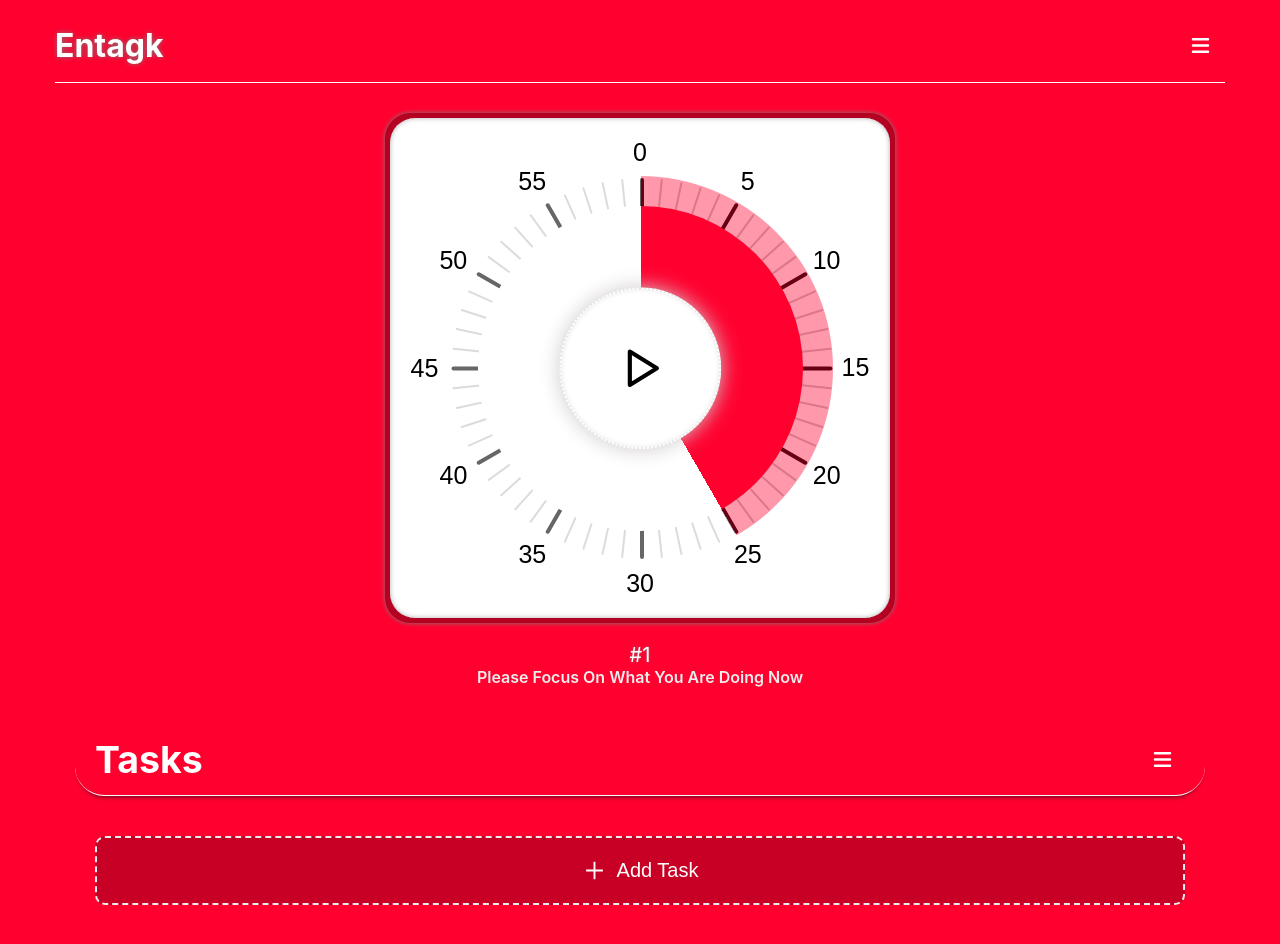
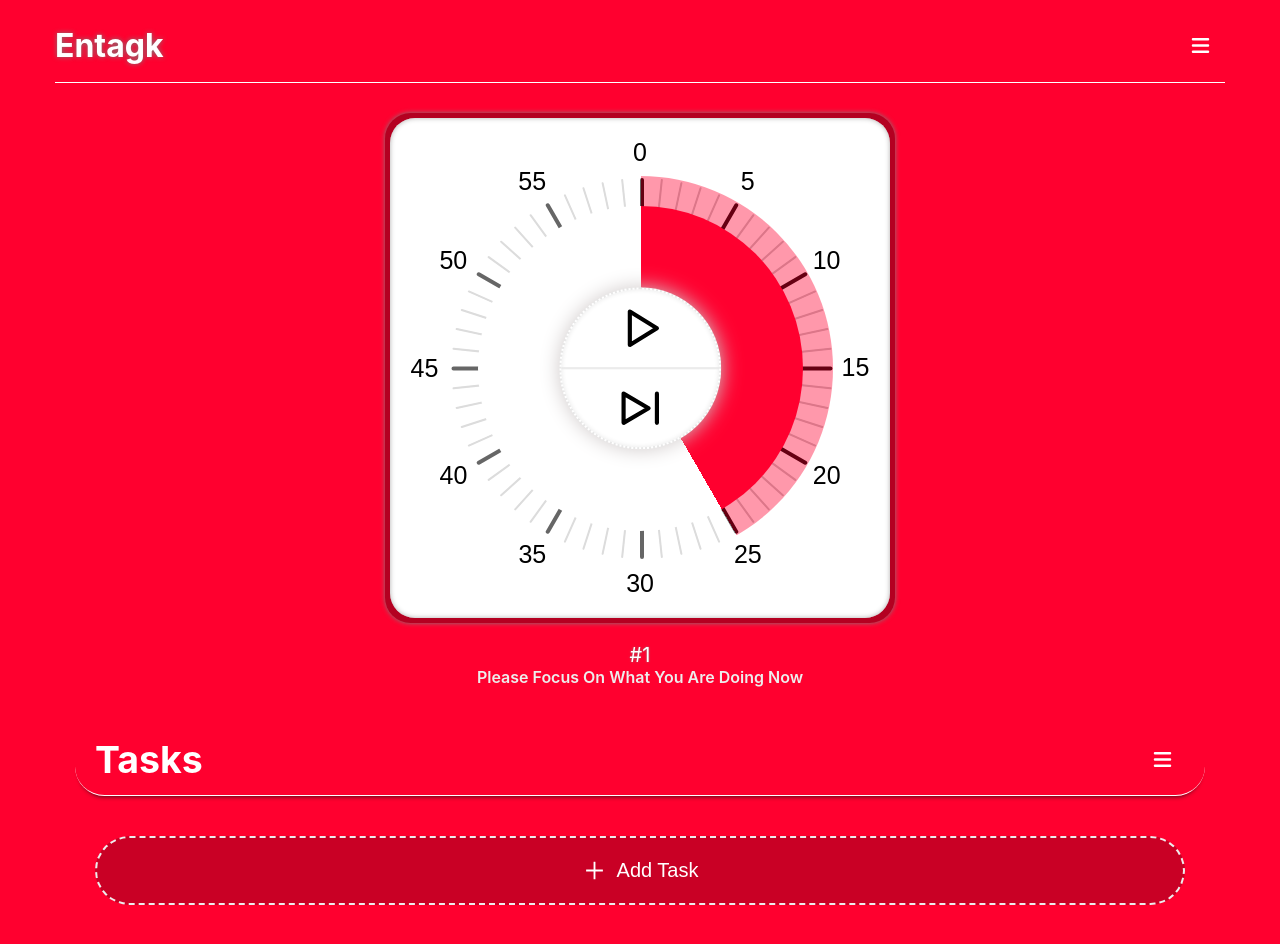
Before and after one commit to entagk/entagk-frontend, a React (Create React App) app: page / in a window 1280 px wide. Shown: the top 944 px of the page. Built offline with nearby package versions, Linux system fonts and the light colour scheme.

Commit message:
Closes 30, Add the skip button for skipping the timer active period

```diff
--- a/src/actions/timer.js
+++ b/src/actions/timer.js
@@ -195,15 +195,14 @@ export const changeActive = (active, activeId, setIsLoading, setMessage) => asyn
     // setTime()
     setIsLoading(activeId);
     if (!localStorage.getItem('token')) {
-      dispatch({ type: CHANGE_ACTIVE, data: active });
+      dispatch({ type: CHANGE_ACTIVE });
     } else {
       if (active === PERIOD && activeId) {
-        dispatch({ type: START_LOADING, })
-        dispatch({ type: CHANGE_ACTIVE, data: { active, task: { _id: activeId } } });
+        dispatch({ type: CHANGE_ACTIVE });
         const { data } = await api.increaseAct(activeId);
         dispatch({ type: INCREASE_ACT, data: { active, task: data } });
       } else {
-        dispatch({ type: CHANGE_ACTIVE, data: { active } })
+        dispatch({ type: CHANGE_ACTIVE })
       }
     }
     setIsLoading(null);
--- a/src/components/Clock/Analog/Analog.js
+++ b/src/components/Clock/Analog/Analog.js
@@ -3,7 +3,7 @@ import React, { lazy } from "react";
 const AnalogControllers = lazy(() => import("../Analog/Controllers/AnalogControllers"));
 const Arrows = lazy(() => import("../Analog/Arrows"));
 
-const AnalogTimer = ({ time, setTime, handleReset, toggleStart }) => {
+const AnalogTimer = ({ time, setTime, handleReset, toggleStart, handleSkip }) => {
   const nums = [0, 5, 10, 15, 20, 25, 30, 35, 40, 45, 50, 55];
 
   return (
@@ -13,7 +13,11 @@ const AnalogTimer = ({ time, setTime, handleReset, toggleStart }) => {
         time={time <= 60 ? time : time / 60}
       />
       <AnalogControllers
-        handleReset={handleReset} toggleStart={toggleStart} setTime={setTime} time={time}
+        handleReset={handleReset}
+        toggleStart={toggleStart}
+        handleSkip={handleSkip}
+        setTime={setTime}
+        time={time}
       />
     </>
   )
--- a/src/components/Clock/Analog/Controllers/AnalogControllers.js
+++ b/src/components/Clock/Analog/Controllers/AnalogControllers.js
@@ -4,11 +4,12 @@ import { useSelector } from "react-redux";
 /* some attachments for redux action */
 import { PERIOD } from "../../../../actions/timer";
 
-const StartButton = lazy(() => import("./Roll/StartRoll"));
+const StartButton = lazy(() => import("./Roll/StartButton"));
 const ClearButton = lazy(() => import("./Roll/ClearButton"));
 const PauseButton = lazy(() => import("./Roll/PauseButton"));
+const SkipButton = lazy(() => import("./Roll/SkipButton"));
 
-const AnalogControllers = ({ time, toggleStart, handleReset }) => {
+const AnalogControllers = ({ time, toggleStart, handleReset, handleSkip }) => {
   const {
     active,
     activites,
@@ -80,8 +81,15 @@ const AnalogControllers = ({ time, toggleStart, handleReset }) => {
                       handleClick={toggleStart}
                       time={time}
                       ariaLabel={"start on roll"}
-                      className={"start-side"}
-                      id={"start-side"}
+                      className={"up-side"}
+                      id={"up-side"}
+                    />
+                    <SkipButton
+                      handleClick={handleSkip}
+                      time={time}
+                      ariaLabel={"continue button on roll"}
+                      className={"down-side"}
+                      id={"down-side"}
                     />
                   </>
                 )}
--- /dev/null
+++ b/src/components/Clock/Analog/Controllers/Roll/SkipButton.js
@@ -0,0 +1,15 @@
+import React from 'react';
+import { TbPlayerSkipForward } from "react-icons/tb";
+
+function SkipButton({ handleClick, time }) {
+  return (
+    <button aria-label="clear button on roll"
+    className="down-side" id="down" disabled={time === 0}
+      onClick={handleClick}
+    >
+      <TbPlayerSkipForward />
+    </button>
+  );
+}
+
+export default SkipButton;
--- a/src/components/Clock/Digital/Digital.js
+++ b/src/components/Clock/Digital/Digital.js
@@ -1,7 +1,7 @@
 import React from "react";
 import { useSelector } from "react-redux";
 
-import { TbPlayerPlay, TbPlayerPause } from "react-icons/tb";
+import { TbPlayerPlay, TbPlayerPause, TbPlayerSkipForward } from "react-icons/tb";
 import { MdRestartAlt } from "react-icons/md";
 
 /* some attachments for redux action */
@@ -9,7 +9,7 @@ import { PERIOD } from "../../../actions/timer";
 
 import { formatTime } from "../../../utils/helper";
 
-const DigitalTimer = ({ time, toggleStart, handleReset }) => {
+const DigitalTimer = ({ time, toggleStart, handleReset, handleSkip }) => {
   const {
     active,
     activites,
@@ -32,6 +32,13 @@ const DigitalTimer = ({ time, toggleStart, handleReset }) => {
             <TbPlayerPlay />
           )}
         </button>
+        {(!started && time === activePeriod) && (
+          <button aria-label="reset-button" className="reset-digital" id="reset-digital"
+            onClick={handleSkip}
+          >
+            <TbPlayerSkipForward />
+          </button>
+        )}
         {(time !== activePeriod && !started && active === PERIOD) && (
           <button aria-label="reset-button" className="reset-digital" id="reset-digital" onClick={handleReset}>
             <MdRestartAlt />
--- a/src/components/Clock/Timer.js
+++ b/src/components/Clock/Timer.js
@@ -1,7 +1,7 @@
 import React, { lazy, Suspense, useEffect, useState, useCallback, useRef } from "react";
 import { useDispatch, useSelector } from "react-redux"; // 2
 
-import { changeActive, PERIOD, START_TIMER, STOP_TIMER } from "../../actions/timer";
+import { changeActive, PERIOD, START_TIMER, STOP_TIMER, CHANGE_ACTIVE } from "../../actions/timer";
 
 import { pushNotification } from "../../utils/helper";
 import audioPlayer from "../../utils/audioPlayer";
@@ -207,6 +207,10 @@ const Timer = ({ setIsLoadingTask, setMessage }) => {
         localStorage.setItem("restOfTime", 0)
     }
 
+    const handleSkip = () => {
+        dispatch({ type: CHANGE_ACTIVE });
+    }
+
     return (
         <>
             <div className="clock-container" style={{ background: activites[active].timerBorder }}>
@@ -214,11 +218,11 @@ const Timer = ({ setIsLoadingTask, setMessage }) => {
                     <Suspense fallback={<Loading color={activites[active].color} backgroud="transparent" size="200" strokeWidth="2.5" />}>
                         {setting.format === "digital" ? (
                             <>
-                                <DigitalTimer handleReset={handleReset} toggleStart={toggleStart} setTime={setTime} time={time} />
+                                <DigitalTimer handleReset={handleReset} toggleStart={toggleStart} setTime={setTime} time={time} handleSkip={handleSkip} />
                             </>
                         ) : (
                             <>
-                                <AnalogTimer handleReset={handleReset} toggleStart={toggleStart} setTime={setTime} time={time} />
+                                <AnalogTimer handleReset={handleReset} toggleStart={toggleStart} setTime={setTime} time={time} handleSkip={handleSkip} />
                             </>
                         )}
                     </Suspense>
--- a/src/components/Tasks/style.css
+++ b/src/components/Tasks/style.css
@@ -59,7 +59,7 @@
   margin: 20px 0 20px;
   padding: 20px;
   background: #00000036;
-  border-radius: 10px;
+  border-radius: 60px;
   font-size: 20px;
   color: #fff;
   border: 2px dashed #ededed;
--- a/src/reducers/timer.js
+++ b/src/reducers/timer.js
@@ -64,8 +64,10 @@ export default (state = {
         active = PERIOD;
       }
       localStorage.setItem('active', active);
+      localStorage.setItem("restOfTime", 0);
       document.documentElement.style.setProperty('--main-color', state.activites[active].color);
       document.documentElement.style.setProperty('--secondary-color', state.activites[active].timerBorder);
+
       return { ...state, active, periodNum };
 
     case MODITY_SETTING:
```
Also changed, not shown: src/components/Clock/Analog/Controllers/Roll/StartButton.js (renamed from src/components/Clock/Analog/Controllers/Roll/StartRoll.js).
